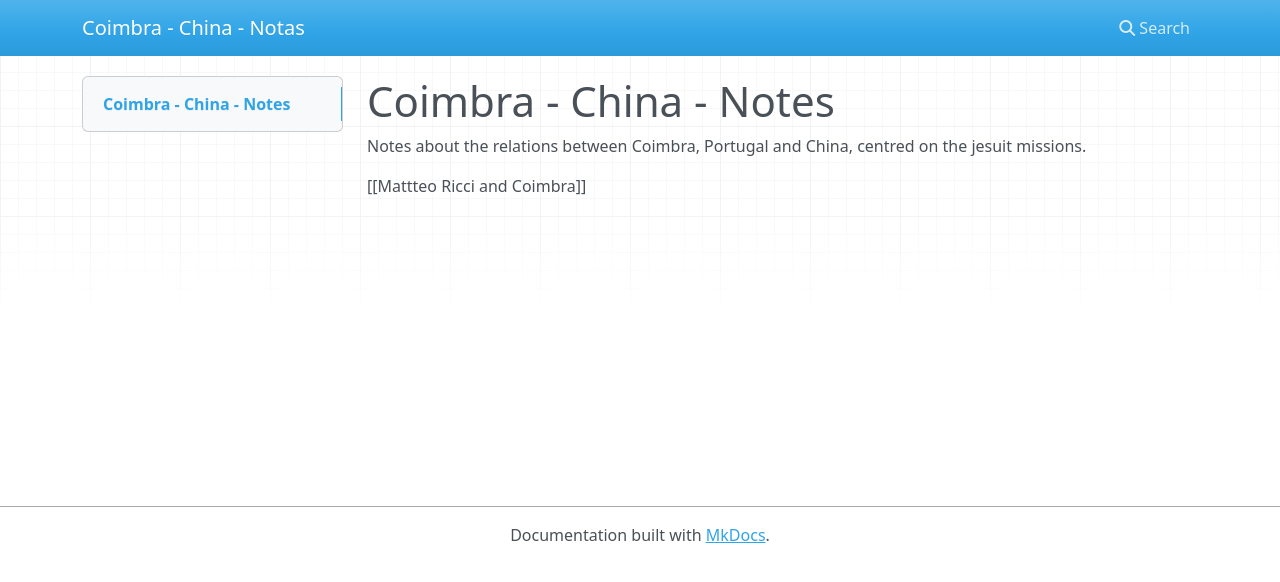
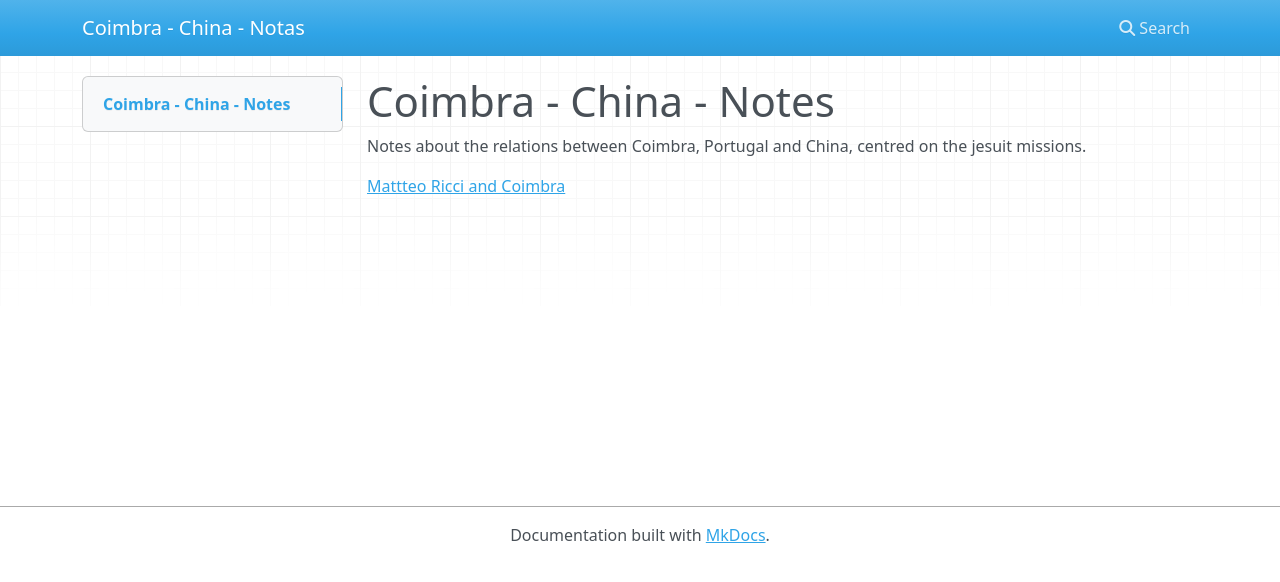
Before and after one commit to joaquimrcarvalho/coimbra-china-notes, an MkDocs documentation site: the page built from docs/index.md, in a window 1280 px wide. Shown: the top 582 px of the page. Built offline with MkDocs 1.6.1, drawn with Linux system fonts in a browser that asks for light colours; nearby versions of some CDN libraries; some of the changed lines change nothing that is shown.

Commit message:
Update settings for Obsidian links

```diff
--- a/docs/index.md
+++ b/docs/index.md
@@ -2,4 +2,4 @@
 
 Notes about the relations between Coimbra, Portugal and China, centred on the jesuit missions.
 
-[[Mattteo Ricci and Coimbra]]
+[Mattteo Ricci and Coimbra](Mattteo%20Ricci%20and%20Coimbra.md)
```
Also changed, not shown: 2 other files.
